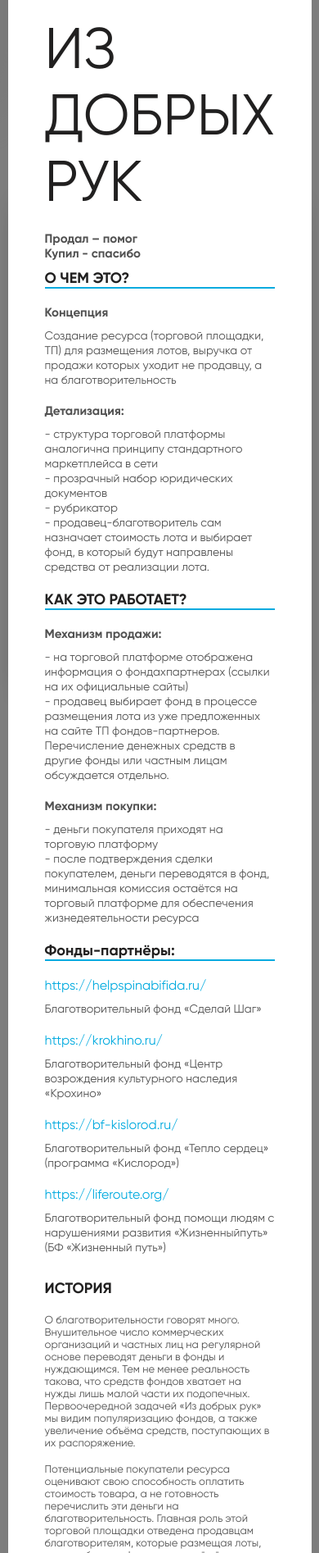
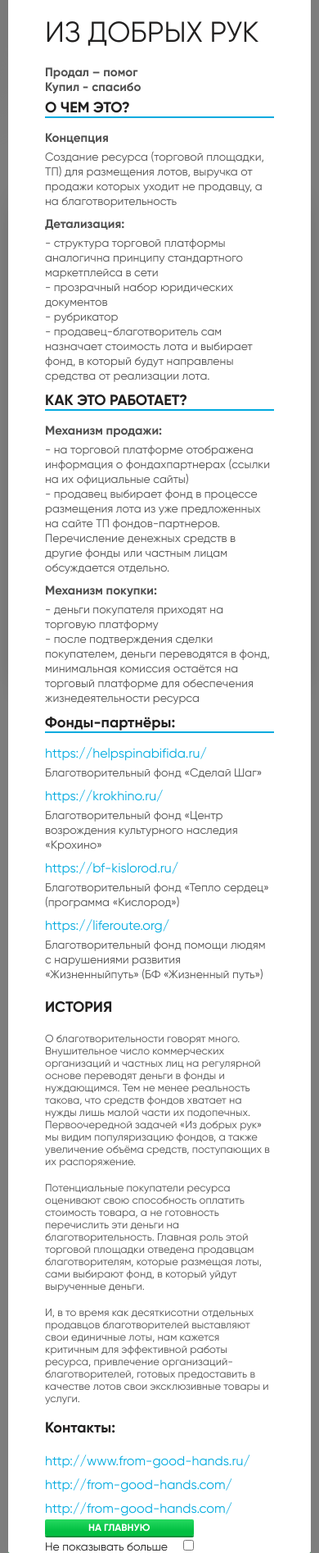
Before and after one commit to skiboorg/charity, a Django app: page / in a window 390 px wide. Shown: the part 286-2180 px from the top of the page at 82% size. Run offline with Django 3.2, Linux system fonts and the light colour scheme; grey boxes labelled with a size stand in for pictures from a placeholder-image service; data that the repository does not hold is empty; some libraries are stand-ins or nearby versions.

```diff
--- a/static/css/style.css
+++ b/static/css/style.css
@@ -234,6 +234,10 @@ h3 {
   -webkit-box-align: center;
   -ms-flex-align: center;
   align-items: center;
+  -webkit-box-orient: vertical;
+  -webkit-box-direction: normal;
+  -ms-flex-direction: column;
+  flex-direction: column;
 }
 
 .about-fond-left-cb label {
@@ -281,14 +285,14 @@ h3 {
 }
 
 .about-fond-right h4 {
-  margin-bottom: 20px;
+  margin-bottom: 15px;
   font: 18px 'GB', sans-serif;
   color: #212020;
   border-bottom: 2px solid #00AADF;
 }
 
 .about-fond-right h5 {
-  margin-bottom: 10px;
+  margin-bottom: 5px;
   font: 15px 'GB', sans-serif;
   color: #515151;
 }
@@ -297,14 +301,14 @@ h3 {
   font: 14px 'GR', sans-serif;
   color: #515151;
   line-height: 18px;
-  margin-bottom: 20px;
-}
-
-.about-fond-right a {
+  margin-bottom: 10px;
+}
+
+.fond-link {
   display: block;
   color: #00AADF;
   font: 16px 'GR',sans-serif;
-  margin-bottom: 10px;
+  margin-bottom: 5px;
 }
 
 .breadcrumbs {
@@ -612,6 +616,10 @@ h3 {
   align-items: center;
 }
 
+.logo img {
+  width: 300px;
+}
+
 .header {
   margin-bottom: 60px;
   -webkit-box-shadow: 0px 5px 80px rgba(210, 210, 210, 0.4);
@@ -620,7 +628,7 @@ h3 {
 
 .header-top {
   background: #ffffff;
-  padding: 15px 10px;
+  padding: 40px 10px;
   border-bottom: 1px solid #EBEBEB;
 }
 
@@ -751,7 +759,7 @@ h3 {
   box-shadow: 0px 5px 80px rgba(210, 210, 210, 0.4);
   left: 0;
   right: 0;
-  top: 167px;
+  top: 163px;
   -webkit-transform: translateX(-100%);
   -ms-transform: translateX(-100%);
   transform: translateX(-100%);
@@ -2423,7 +2431,7 @@ button[type='button'] {
   left: 0;
   background: rgba(0, 0, 0, 0.5);
   z-index: 1050;
-  opacity: 0;
+  display: none;
   -webkit-transition: opacity 400ms ease-in;
   -o-transition: opacity 400ms ease-in;
   transition: opacity 400ms ease-in;
@@ -2432,7 +2440,7 @@ button[type='button'] {
 }
 
 .modal-active {
-  opacity: 1;
+  display: block;
   pointer-events: auto;
   overflow-y: auto;
 }
@@ -2508,6 +2516,11 @@ button[type='button'] {
   text-decoration: none;
 }
 
+.close.home-close {
+  position: absolute;
+  right: 40px;
+}
+
 .close:focus,
 .close:hover {
   color: #000;
@@ -2915,6 +2928,10 @@ button[type='button'] {
     display: block;
     margin-bottom: 20px;
   }
+
+  .about-fond-right h2 {
+    font-size: 35px;
+  }
 }
 
 @media (max-width: 690px) {
--- a/static/sass/_base.sass
+++ b/static/sass/_base.sass
@@ -63,6 +63,7 @@ h3
       bottom: 0
       display: flex
       align-items: center
+      flex-direction: column
       label
         margin-right: 15px
 
@@ -98,12 +99,12 @@ h3
       text-transform: uppercase
 
     h4
-      margin-bottom: 20px
+      margin-bottom: 15px
       font: 18px 'GB', sans-serif
       color: $color-text-grey
       border-bottom: 2px solid $color-blue
     h5
-      margin-bottom: 10px
+      margin-bottom: 5px
       font: 15px 'GB', sans-serif
       color: #515151
 
@@ -111,12 +112,15 @@ h3
       font: 14px 'GR', sans-serif
       color: #515151
       line-height: 18px
-      margin-bottom: 20px
-    a
-      display: block
-      color: $color-blue
-      font: 16px 'GR',sans-serif
       margin-bottom: 10px
+
+
+
+.fond-link
+  display: block
+  color: $color-blue
+  font: 16px 'GR',sans-serif
+  margin-bottom: 5px
 
 @media (max-width: 800px)
   .about-fond
@@ -131,6 +135,8 @@ h3
       img
         display: block
         margin-bottom: 20px
+      h2
+        font-size: 35px
 
 
 
--- a/static/sass/_header.sass
+++ b/static/sass/_header.sass
@@ -1,13 +1,15 @@
 .nav
   display: flex
   align-items: center
-
+.logo
+  img
+    width: 300px
 .header
   margin-bottom: 60px
   box-shadow: 0px 5px 80px rgba(210, 210, 210, 0.4)
   &-top
     background: #ffffff
-    padding: 15px 10px
+    padding: 40px 10px
     border-bottom: 1px solid $color-border
 
     &-wrapper
@@ -87,7 +89,7 @@
   box-shadow: 0px 5px 80px rgba(210, 210, 210, 0.4)
   left: 0
   right: 0
-  top: 167px
+  top: 163px
   transform: translateX(-100%)
   z-index: 999
   padding: 30px
--- a/static/sass/_modal.sass
+++ b/static/sass/_modal.sass
@@ -6,14 +6,14 @@
   left: 0
   background: rgba(0, 0, 0, 0.5)
   z-index: 1050
-  opacity: 0
+  display: none
   transition: opacity 400ms ease-in
   pointer-events: none
   padding: 0 10px
 
 
 .modal-active
-  opacity: 1
+  display: block
   pointer-events: auto
   overflow-y: auto
 
@@ -70,6 +70,9 @@
   text-shadow: 0 1px 0 #fff
   opacity: .5
   text-decoration: none
+  &.home-close
+    position: absolute
+    right: 40px
 
 .close:focus,
 .close:hover
--- a/templates/pages/index-modal.html
+++ b/templates/pages/index-modal.html
@@ -1,10 +1,12 @@
 {% load static %}
-<div id="openModal" class="modal">
-    <div class="modal-dialog">
+ <div id="openModal" class="modal">
+    <div class="modal-dialog ">
+
         <div style="width: 1440px" class="modal-content">
+            <a href="javascript: void(0)" title="Закрыть" class="close home-close"  onclick="closeIndexModal()">×</a>
             <div class="about-fond">
                 <div class="about-fond-left">
-                    <img src="{% static 'img/image--000.jpg' %}" alt="">
+                    <img src="{% static 'img/dino.png' %}" alt="">
                      <h4>ИСТОРИЯ</h4>
                     <p>О благотворительности говорят много. Внушительное число коммерческих организаций и частных лиц на регулярной основе переводят деньги в фонды и
                         нуждающимся. Тем не менее реальность такова, что средств фондов хватает на нужды лишь малой части их подопечных. Первоочередной задачей «Из добрых рук»
@@ -21,20 +23,15 @@
                     <h4>Контакты:</h4>
                     <a href="">http://www.from-good-hands.ru/</a>
                     <a href="">http://from-good-hands.com/</a>
-                    <a class="mb-30" href="">http://from-good-hands.com/</a>
+                    <a class="mb-10" href="">http://from-good-hands.com/</a>
 
-                    <div class="about-fond-left-cb">
-                        <a style="margin:0 15px 0 0; text-decoration: underline" href="javascript: void(0)" onclick="closeIndexModal()">Закрыть</a>
-                        <label for="show">Не показывать больше</label>
-                        <input type="checkbox" id="show">
 
-                    </div>
 
                 </div>
                 <div class="about-fond-right">
-                     <img src="{% static 'img/image--000.jpg' %}" alt="">
+                    <img src="{% static 'img/dino.png' %}" alt="">
 
-                    <h2>из добрых<br> рук</h2>
+                    <h2>из добрых рук</h2>
                     <h5>Продал – помог<br>Купил - спасибо</h5>
 
                     <h4>О ЧЕМ ЭТО?</h4>
@@ -59,15 +56,24 @@
                         - после подтверждения сделки покупателем, деньги переводятся в фонд, минимальная комиссия остаётся на торговый платформе для обеспечения жизнедеятельности ресурса</p>
 
                     <h4>Фонды-партнёры:</h4>
-                    <a href="#">https://helpspinabifida.ru/</a>
+                    <a class="fond-link" href="#">https://helpspinabifida.ru/</a>
                     <p>Благотворительный фонд «Сделай Шаг»</p>
-                    <a href="#">https://krokhino.ru/</a>
+                    <a class="fond-link" href="#">https://krokhino.ru/</a>
                     <p>Благотворительный фонд «Центр возрождения культурного наследия «Крохино»</p>
-                    <a href="#">https://bf-kislorod.ru/</a>
+                    <a class="fond-link" href="#">https://bf-kislorod.ru/</a>
                     <p>Благотворительный фонд «Тепло сердец» (программа «Кислород»)</p>
-                    <a href="">https://liferoute.org/</a>
-                    <p>Благотворительный фонд помощи людям с нарушениями развития «Жизненныйпуть» (БФ «Жизненный путь»)</p>
+                    <a class="fond-link" href="">https://liferoute.org/</a>
+                    <p >Благотворительный фонд помощи людям с нарушениями развития «Жизненныйпуть» (БФ «Жизненный путь»)</p>
 
+                    <div class="about-fond-left-cb">
+ <a href="javascript: void(0)" onclick="closeIndexModal()" style=" max-width: 200px;margin-bottom: 5px;min-height: 20px;"class="btn">на главную</a>
+                        <div class="">
+                             <label for="show">Не показывать больше</label>
+                        <input type="checkbox" id="show">
+
+                        </div>
+
+                    </div>
                 </div>
 
             </div>
```
Also changed, not shown: static/index.html (+71 -49 lines), static/img/image--000.jpg, static/img/logo.png.
